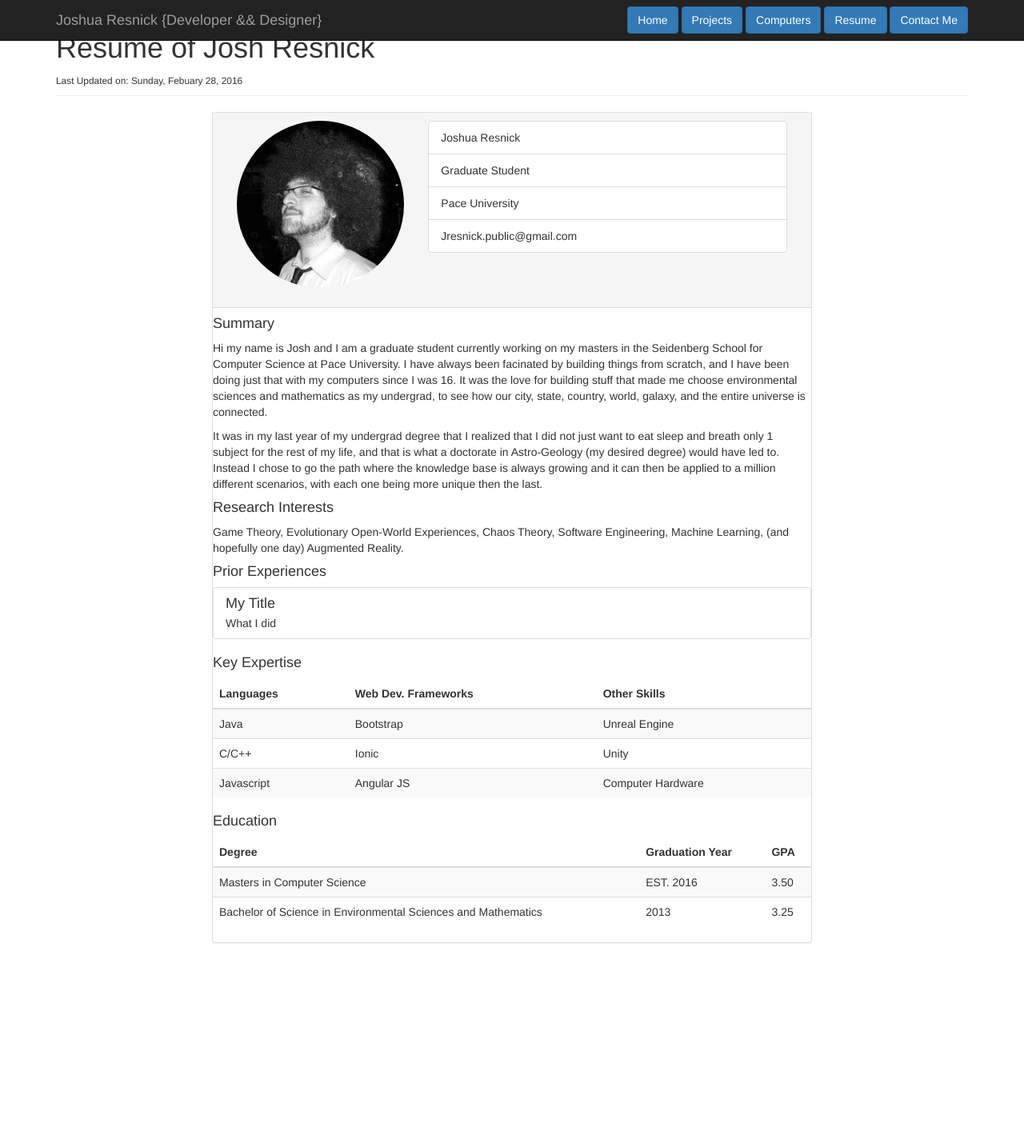
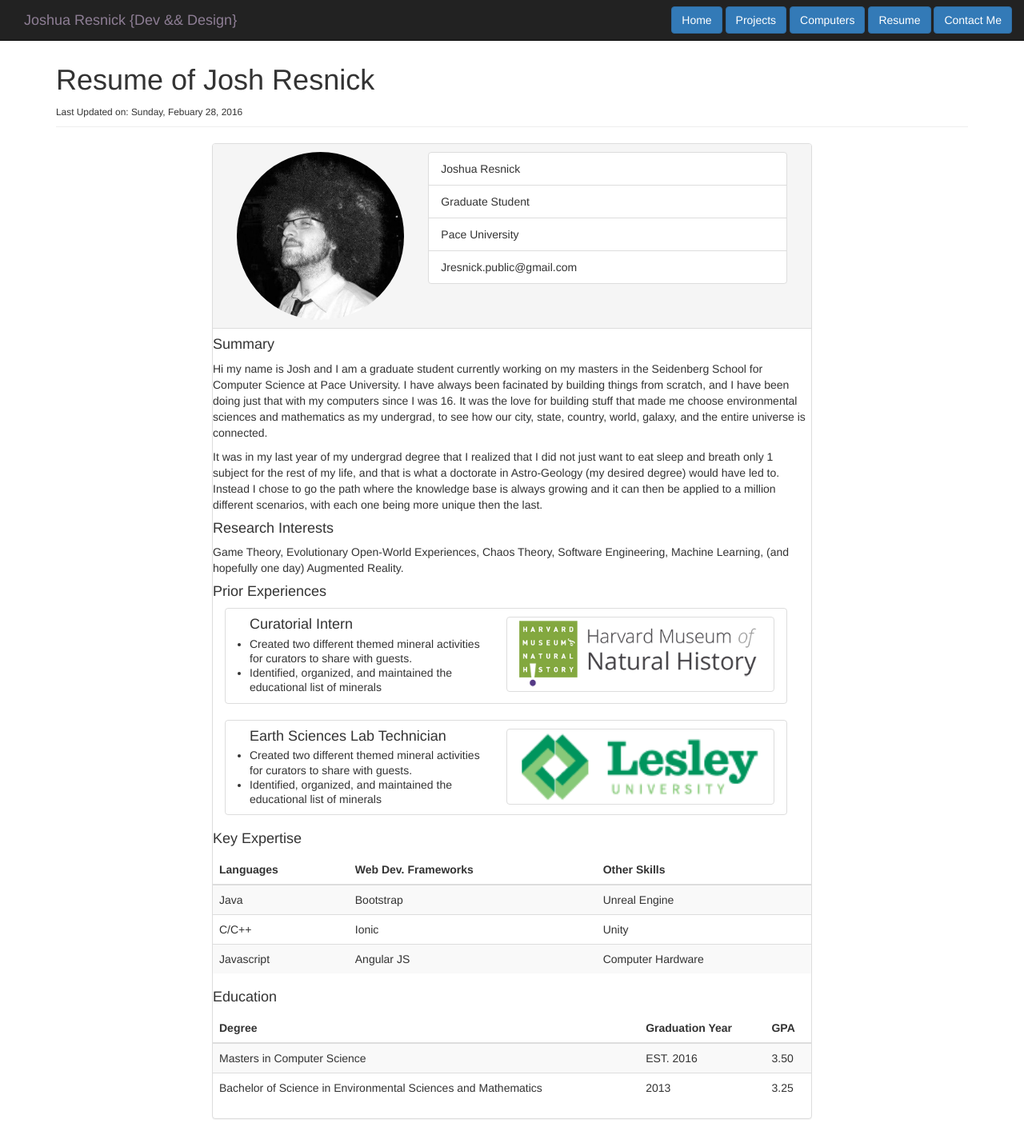
Before and after one commit to Afro523/Afro523.github.io, a PHP site: page /resume.html in a window 1280 px wide. Shown: the whole page at 80% size. Before the commit the page ends 1179 px from the top, so only its background shows below. Run offline with PHP 8.4, Linux system fonts and the light colour scheme; some libraries are stand-ins or nearby versions.

Commit message:
tons of work
stuff

```diff
--- a/computers.html
+++ b/computers.html
@@ -6,7 +6,7 @@
     <meta name="viewport" content="width=device-width, initial-scale=1">
     <body>
       <nav class="navbar navbar-inverse navbar-fixed-top">
-      <div class="container">
+      <div class="container-fluid">
         <div class="navbar-header">
           <button type="button" class="navbar-toggle collapsed" data-toggle="collapse" data-target="#navbar" aria-expanded="false" aria-controls="navbar">
             <span class="sr-only">Toggle navigation</span>
@@ -14,7 +14,7 @@
             <span class="icon-bar"></span>
             <span class="icon-bar"></span>
           </button>
-          <div class="navbar-brand" href="#">Joshua Resnick {Developer && Designer}</div>
+          <div class="navbarCustom" >Joshua Resnick {Dev && Design}</div>
         </div>
         <div id="navbar" class="navbar-collapse collapse">
           <form class="navbar-form navbar-right">
@@ -26,7 +26,7 @@
           </form>
         </div><!--/.navbar-collapse -->
       </div>
-    </nav><!-- /Nav -->
+    </nav> <!-- /Nav -->
 
    <!-- Bootstrap core JavaScript ================================================== -->
     <script src="https://ajax.googleapis.com/ajax/libs/jquery/1.11.3/jquery.min.js"></script>
--- a/contact.html
+++ b/contact.html
@@ -6,7 +6,7 @@
     <meta name="viewport" content="width=device-width, initial-scale=1">
     <body>
       <nav class="navbar navbar-inverse navbar-fixed-top">
-      <div class="container">
+      <div class="container-fluid">
         <div class="navbar-header">
           <button type="button" class="navbar-toggle collapsed" data-toggle="collapse" data-target="#navbar" aria-expanded="false" aria-controls="navbar">
             <span class="sr-only">Toggle navigation</span>
@@ -14,7 +14,7 @@
             <span class="icon-bar"></span>
             <span class="icon-bar"></span>
           </button>
-          <div class="navbar-brand" href="#">Joshua Resnick {Developer && Designer}</div>
+          <div class="navbarCustom" >Joshua Resnick {Dev && Design}</div>
         </div>
         <div id="navbar" class="navbar-collapse collapse">
           <form class="navbar-form navbar-right">
@@ -26,7 +26,7 @@
           </form>
         </div><!--/.navbar-collapse -->
       </div>
-    </nav><!-- /Nav -->
+    </nav> <!-- /Nav -->
 
 
 <div class="container">
--- a/myCustomStyles.css
+++ b/myCustomStyles.css
@@ -1,5 +1,26 @@
 #previewSlide{
     width: 50%;
     height: 50%;
-    float: right;
 }
+
+#myCarousel{
+	float: right;
+}
+
+.resume{
+	margin-top: 7%
+}
+
+.navbarCustom{
+	float: left;
+    height: 50px;
+    padding: 15px 15px;
+    font-size: 18px;
+    line-height: 20px;
+	color: #8E7E95;
+}
+
+.navbarCustom:hover{
+	transition: 4s, linear;
+	color:#00FA1E;
+}
--- a/projects.html
+++ b/projects.html
@@ -6,7 +6,7 @@
     <meta name="viewport" content="width=device-width, initial-scale=1">
     <body>
       <nav class="navbar navbar-inverse navbar-fixed-top">
-      <div class="container">
+      <div class="container-fluid">
         <div class="navbar-header">
           <button type="button" class="navbar-toggle collapsed" data-toggle="collapse" data-target="#navbar" aria-expanded="false" aria-controls="navbar">
             <span class="sr-only">Toggle navigation</span>
@@ -14,7 +14,7 @@
             <span class="icon-bar"></span>
             <span class="icon-bar"></span>
           </button>
-          <div class="navbar-brand" href="#">Joshua Resnick {Developer && Designer}</div>
+          <div class="navbarCustom" >Joshua Resnick {Dev && Design}</div>
         </div>
         <div id="navbar" class="navbar-collapse collapse">
           <form class="navbar-form navbar-right">
@@ -26,7 +26,7 @@
           </form>
         </div><!--/.navbar-collapse -->
       </div>
-    </nav><!-- /Nav -->
+    </nav> <!-- /Nav -->
 
 
     <div class="jumbotron">
--- a/resume.html
+++ b/resume.html
@@ -1,14 +1,14 @@
 <!DOCTYPE html>
 <html>
     <head>
-        <title> </title>
+        <title>A Resnick Resume </title>
         <link rel="stylesheet" type="text/css" href="myCustomStyles.css">
         <link rel="stylesheet" href="https://maxcdn.bootstrapcdn.com/bootstrap/3.3.6/css/bootstrap.min.css" integrity="sha384-1q8mTJOASx8j1Au+a5WDVnPi2lkFfwwEAa8hDDdjZlpLegxhjVME1fgjWPGmkzs7" crossorigin="anonymous">
       <meta name="viewport" content="width=device-width, initial-scale=1">
     </head>
     <body>
         <nav class="navbar navbar-inverse navbar-fixed-top">
-      <div class="container">
+      <div class="container-fluid">
         <div class="navbar-header">
           <button type="button" class="navbar-toggle collapsed" data-toggle="collapse" data-target="#navbar" aria-expanded="false" aria-controls="navbar">
             <span class="sr-only">Toggle navigation</span>
@@ -16,7 +16,7 @@
             <span class="icon-bar"></span>
             <span class="icon-bar"></span>
           </button>
-          <div class="navbar-brand" href="#">Joshua Resnick {Developer && Designer}</div>
+          <div class="navbarCustom" >Joshua Resnick {Dev && Design}</div>
         </div>
         <div id="navbar" class="navbar-collapse collapse">
           <form class="navbar-form navbar-right">
@@ -47,44 +47,7 @@
                       <figure>
                         <img class="img-circle img-responsive" alt="Image Missing" src="images/ProfilePic.jpg">
                       </figure>
-
-                      <div class="row">
-                        <div class="col-xs-12 social-btns">
-
-                        <div class="col-xs-3 col-md-1 col-lg-1 social-btn-holder">
-                          <a href="#" class="btn btn-social btn-block btn-google">
-                            <i class="fa fa-google"></i> </a>
                     </div>
-
-                        <div class="col-xs-3 col-md-1 col-lg-1 social-btn-holder">
-                          <a href="#" class="btn btn-social btn-block btn-facebook">
-                            <i class="fa fa-facebook"></i> </a>
-                        </div>
-
-                        <div class="col-xs-3 col-md-1 col-lg-1 social-btn-holder">
-                          <a href="#" class="btn btn-social btn-block btn-twitter">
-                            <i class="fa fa-twitter"></i> </a>
-                        </div>
-
-                        <div class="col-xs-3 col-md-1 col-lg-1 social-btn-holder">
-                          <a href="#" class="btn btn-social btn-block btn-linkedin">
-                            <i class="fa fa-linkedin"></i> </a>
-                        </div>
-
-                        <div class="col-xs-3 col-md-1 col-lg-1 social-btn-holder">
-                          <a href="#" class="btn btn-social btn-block btn-github">
-                            <i class="fa fa-github"></i> </a>
-                        </div>
-
-                        <div class="col-xs-3 col-md-1 col-lg-1 social-btn-holder">
-                          <a href="#" class="btn btn-social btn-block btn-stackoverflow">
-                            <i class="fa fa-stack-overflow"></i> </a>
-                        </div>
-                    </div>
-                  </div>
-
-                </div>
-
                   <div class="col-xs-12 col-sm-8">
                     <ul class="list-group">
                       <li class="list-group-item">Joshua Resnick</li>
@@ -113,14 +76,38 @@
             </p>
           </div>
 
-          <div class="bs-callout bs-callout-danger">
+          <!--Start Of Prior Experiences -->
           <h4>Prior Experiences</h4>
-            <ul class="list-group">
-              <div class="list-group-item">
-                <h4 class="list-group-item-heading">My Title</h4>
-                <p class="list-group-item-text">
-                 What I did
-                </p>
+            <div class="col-xs-12">
+              <ul class="col-xs-12 list-group">
+                <div class="col-xs-12 list-group-item">
+                <div class="col-md-6">
+                  <h4 class="list-group-item-heading">Curatorial Intern</h4>
+                    <li class="list-group-item-text">
+                      Created two different themed mineral activities for curators to share with guests.
+                    </li>
+                    <li class="list-group-item-text">
+                      Identified, organized, and maintained the educational list of minerals
+                    </li>
+                </div>
+                <img class="col-md-6 img-thumbnail img-responsive logo" src="images/harvardLogo.png">
+              </div>
+            </ul>
+          </div>
+
+          <div class="col-xs-12">
+              <ul class="col-xs-12 list-group">
+                <div class="col-xs-12 list-group-item">
+                <div class="col-md-6">
+                  <h4 class="list-group-item-heading">Earth Sciences Lab Technician</h4>
+                    <li class="list-group-item-text">
+                      Created two different themed mineral activities for curators to share with guests.
+                    </li>
+                    <li class="list-group-item-text">
+                      Identified, organized, and maintained the educational list of minerals
+                    </li>
+                </div>
+                <img class="col-md-6 img-thumbnail img-responsive logo" src="images/lesleyLogo.png">
               </div>
             </ul>
           </div>
```
Also changed, not shown: index.html (+9 -9 lines), images/harvardLogo.png (added), images/lesleyLogo.png (added). Lines whose indentation alone changed are shown as unchanged.
